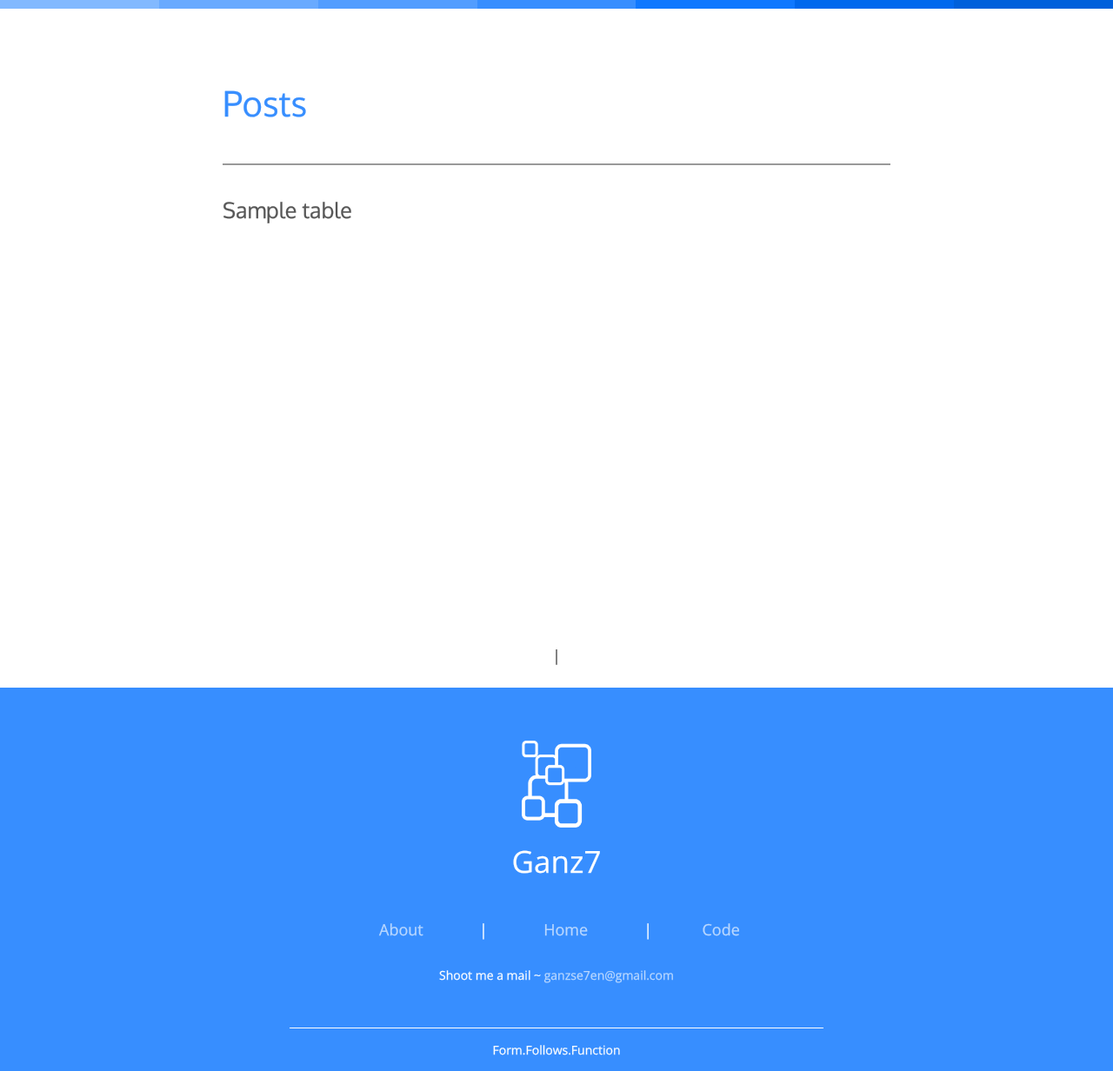
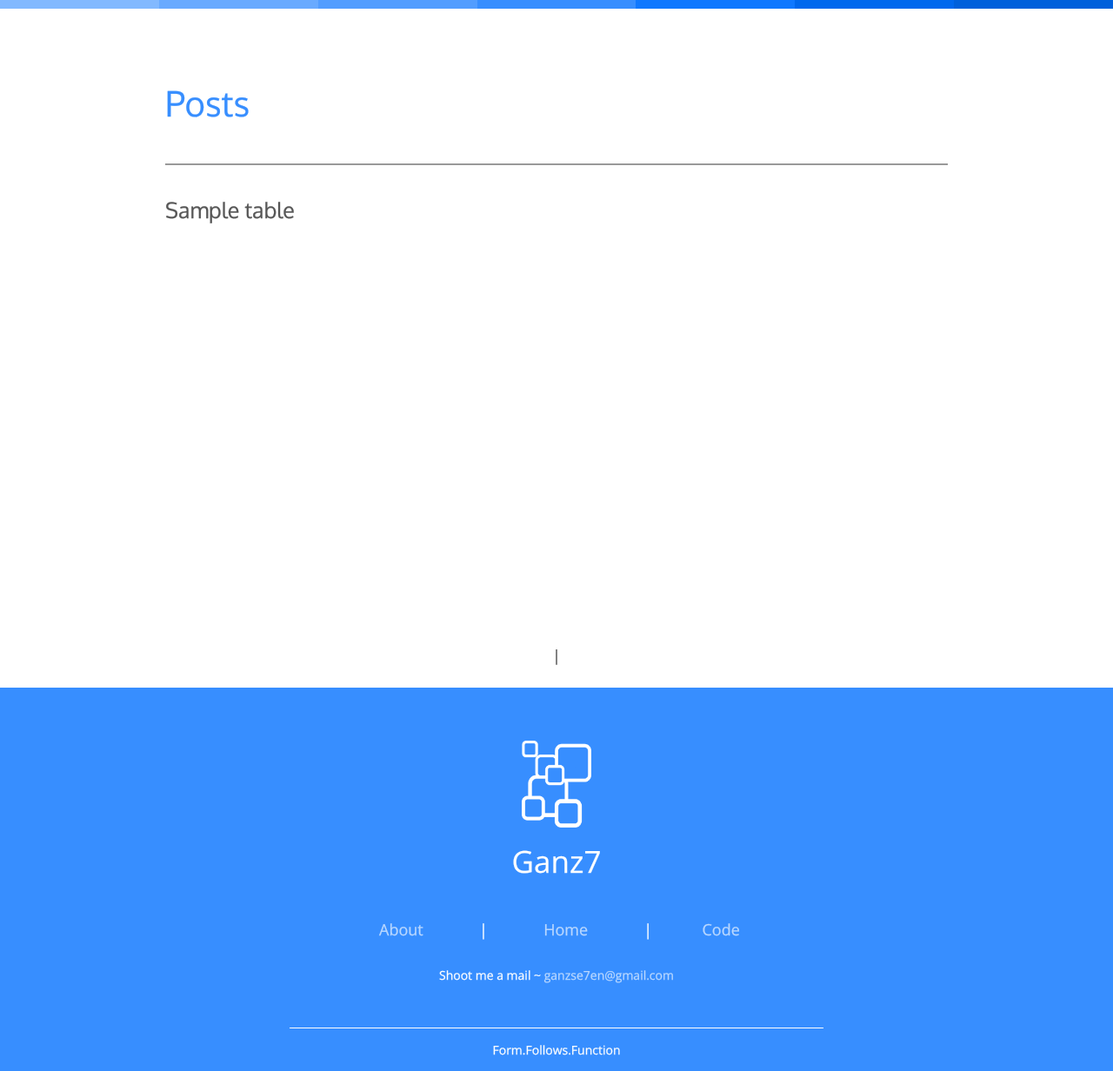
Before and after one commit to Ganz7/Perspective, a PHP site: page /posts/?page=1 in a window 1280 px wide. Shown: the whole page at 87% size. Run offline with PHP 8.4, Linux system fonts and the light colour scheme; tables that the repository leaves empty or names only in its code hold one stand-in row (values such as "Sample post"); some libraries are stand-ins or nearby versions.

Commit message:
Centering improvement

```diff
--- a/css/post_blue_on_white.css
+++ b/css/post_blue_on_white.css
@@ -4,7 +4,7 @@ html{
 }
 body{
 	background-color: #FFF;
-	margin: 0 0;
+	margin: 0 auto;
 	padding:0;
 	text-align: center;
 	line-height: 1.5;
@@ -12,21 +12,25 @@ body{
 .title_container{
 	padding-top:3%;
 	min-height: 150px;
-	width:60%;
 	background-color: #FFF;
 	margin:auto;
 	text-align: left;
+	max-width: 900px;
+	padding-left: 5%;
+	padding-right: 5%;
 }
 .post_container{
 	min-height: 500px;
-	width:60%;
 	min-width: 200px;
 	vertical-align: middle;
 	text-align: left;
 	margin:auto;
 	color:#444;
 	font-size: 17px;
-	font-family: 'Open Sans'
+	font-family: 'Open Sans';
+	max-width: 900px;
+	padding-left: 5%;
+	padding-right: 5%;
 }
 .nav_container{
 	min-height: 50px;
--- a/posts/index.php
+++ b/posts/index.php
@@ -8,7 +8,7 @@
 		<script src="http://code.jquery.com/jquery-1.8.2.min.js"></script>
 
 		<meta name="description" content="Ganesh's home on the web"/>
-        		<meta name="keywords" content="ganz7, ganz7.in, ganesh, kumar, Ganesh kumar, vr, Ganesh Kumar vr, Ganesh V R Kumar, perspective, india, blog, code, about, anime, fracture, naruto, me, coder, hacker, hack, grey,india, chennai, ceg, anna, university" />
+        <meta name="keywords" content="ganz7, ganz7.in, ganesh, kumar, Ganesh kumar, vr, Ganesh Kumar vr, Ganesh V R Kumar, perspective, india, blog, code, about, anime, fracture, naruto, me, coder, hacker, hack, grey,india, chennai, ceg, anna, university" />
 		<!--<script type="text/javascript">
 			$(document).ready(function(){
 				$("#main").scroll(function(){
```
